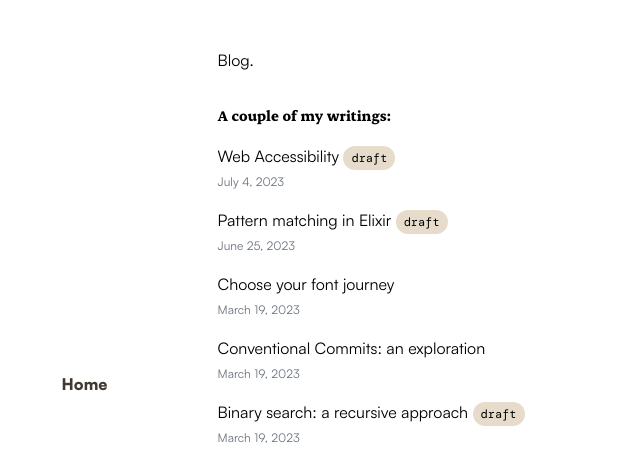
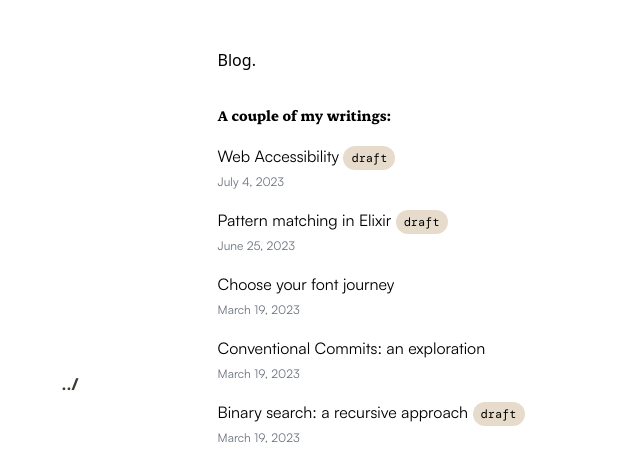
Before and after one commit to adeleke5140/portfolio-v2, a Next.js app: page /blog in a window 1280 px wide. Shown: the top 450 px of the page, without its empty margins (0-640 px from the left). Built offline with nearby package versions, Linux system fonts and the light colour scheme; a web font is replaced by a local one.

Commit message:
feat: update pageWrapper

```diff
--- a/src/components/pageWrapper.tsx
+++ b/src/components/pageWrapper.tsx
@@ -11,8 +11,8 @@ const PageWrapper = ({ heading, children, path }: PageWrapperProps) => {
     <div className="max-w-xl pl-8 sm:ml-[12%] sm:pl-16 ">
       <section className="h-full relative pr-8">
         <div className="flex flex-col gap-5 mb-8">
-          <h1 className="title font-satoshi">{heading}</h1>
-          <BackButton path={path} text="Home" />
+          <h1 className="title font-mono">{heading}</h1>
+          <BackButton path={path} text="../" />
         </div>
         {children}
       </section>
```
